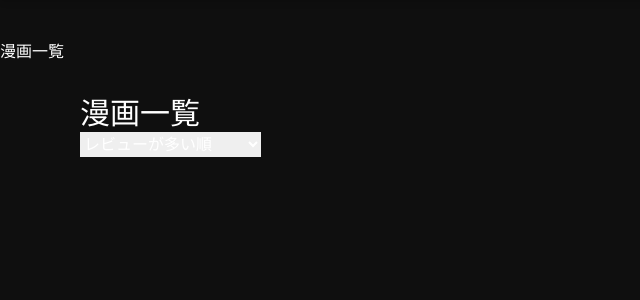
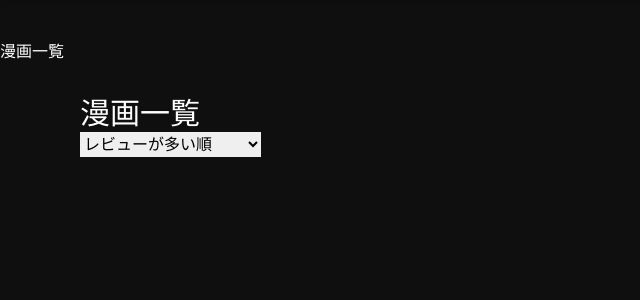
Before and after one commit to kou7306/comict, a Flask app: page /comic in a window 1280 px wide. Shown: the part 60-360 px from the top of the page, without its empty margins (0-640 px from the left). Run offline with Flask 3, Linux system fonts and the light colour scheme; data that the repository does not hold is empty; some libraries are stand-ins or nearby versions.

Commit message:
comic_link

```diff
--- a/templates/comic.html
+++ b/templates/comic.html
@@ -50,7 +50,7 @@
   <section class="w-full my-8">
     <h2 class="text-3xl">漫画一覧</h2>
     <form method="get">
-      <select name="sort_option" onchange="this.form.submit()">
+      <select name="sort_option" onchange="this.form.submit()" class="text-black">
           <option value="all_review" {{ 'selected' if sort_option == 'all_review' else '' }}>レビューが多い順</option>
           <option value="oneweek_review" {{ 'selected' if sort_option == 'oneweek_review' else '' }}>最近レビューが多い順</option>
           <option value="all_bookmark" {{ 'selected' if sort_option == 'all_bookmark' else '' }}>ブックマークの多い順</option>
--- a/templates/review.html
+++ b/templates/review.html
@@ -6,7 +6,7 @@
 <section id="review" class="mb-12 mx-auto px-12 py-12 bg-gray-800 w-3/4">
     <h2 class="text-3xl">レビュー一覧</h2>
     <form method="get">
-      <select name="sort_option" onchange="this.form.submit()">
+      <select name="sort_option" onchange="this.form.submit()" class="text-black">
           <option value="evaluation_desc" {{ 'selected' if sort_option == 'evaluation_desc' else '' }}>評価の高い順</option>
           <option value="evaluation_asc" {{ 'selected' if sort_option == 'evaluation_asc' else '' }}>評価の低い順</option>
           <option value="newest" {{ 'selected' if sort_option == 'newest' else '' }}>新しい順</option>
--- a/templates/user.html
+++ b/templates/user.html
@@ -58,7 +58,7 @@
 <section class="w-full my-8">
   <h2 class="text-3xl">ユーザー一覧</h2>
   <form method="get">
-    <select name="sort_option" onchange="this.form.submit()">
+    <select name="sort_option" onchange="this.form.submit()" class="text-black">
         <option value="all_review" {{ 'selected' if sort_option == 'all_review' else '' }}>レビュー投稿が多い順</option>
         <option value="oneweek_review" {{ 'selected' if sort_option == 'oneweek_review' else '' }}>最近レビュー投稿が多い順</option>
         <option value="follow" {{ 'selected' if sort_option == 'follow' else '' }}>フォロワーが多い順</option>
```
